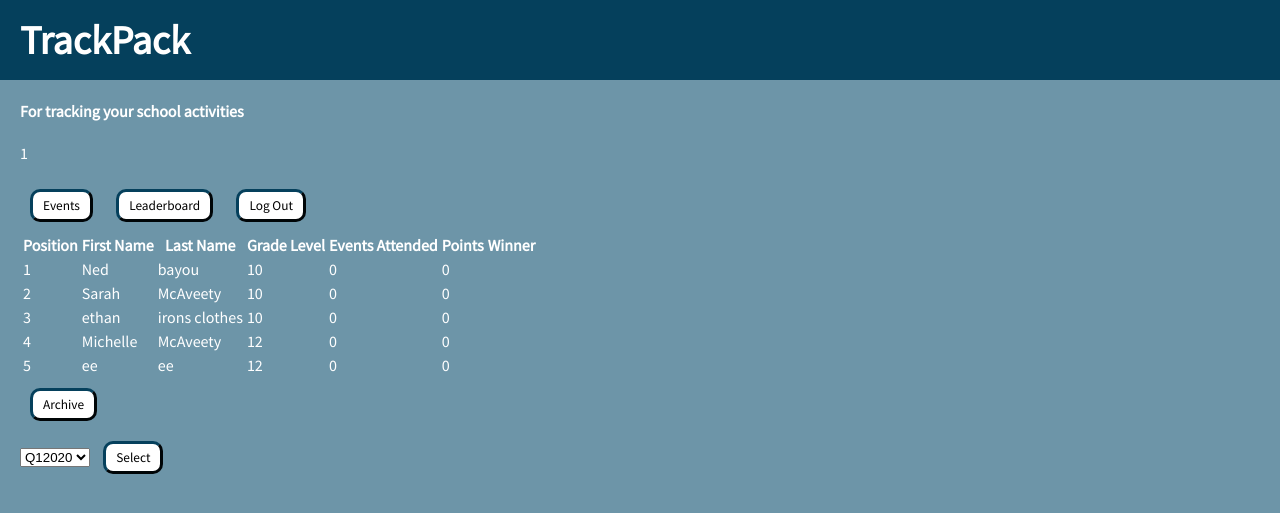
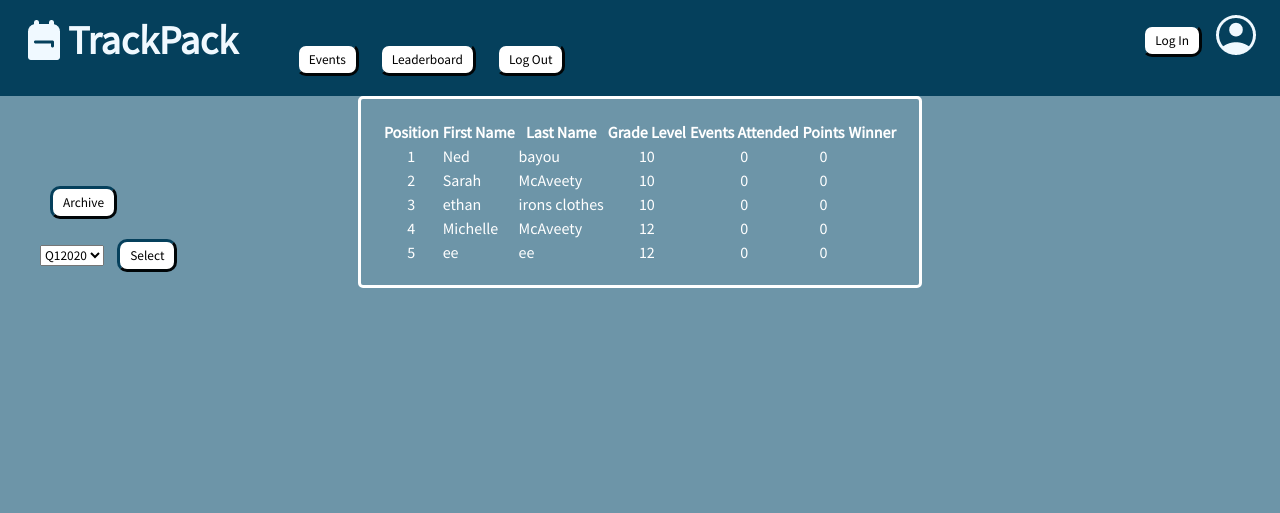
Before and after one commit to mcaveety/FBLA-2022, a Flask app: page /leaderboard in a window 1280 px wide. Shown: the top 513 px of the page. Run offline with Flask 2, Linux system fonts and the light colour scheme; the visitor is signed in with stand-in values (Sample User, id 1).

Commit message:
Update CSS

```diff
--- a/static/stylesheet.css
+++ b/static/stylesheet.css
@@ -1,5 +1,8 @@
+* {
+    font-family: "Source Sans Pro", sans-serif;
+}
+
 body {
-    font-family: "Source Sans Pro", sans-serif;
     color: #FFF;
     background-color: #6d95a8;
     margin: 0;
@@ -24,6 +27,31 @@ div {
     align-items: center;
 }
 
+.center_header {
+    display: inline-flex;
+    justify-content: center;
+    align-items: center;
+    float: contour;
+}
+
+.center_div {
+    display: flex;
+    justify-content: center;
+    align-items: center;
+}
+
+.center {
+    text-align: center;
+}
+
+.right_header {
+    display: inline-flex;
+    justify-content: flex-end;
+    align-items: center;
+    float: right;
+}
+
+
 button, input[type=submit] {
     border-radius: 10px;
     border-width: 3px;
@@ -40,9 +68,18 @@ button, input {
 
 a {
     text-decoration: none;
+    color: #f0f9ff;
 }
 
 .error_display {
     padding: 15px;
     color: darkred;
 }
+
+tbody {
+    padding: 20px;
+    border-style: solid;
+    border-radius: 5px;
+    border-width: 3px;
+    border-color: #FFFFFF;
+}
--- a/templates/base.html
+++ b/templates/base.html
@@ -10,20 +10,23 @@ Jinja2 also connects HTML files together (ex. base.html & login.html)
     <title>{% block title %}TrackPack{% endblock %}</title>
     <link rel="stylesheet" href="static\stylesheet.css">
     <link href='https://fonts.googleapis.com/css?family=Source Sans Pro' rel='stylesheet'>
+    <link rel="icon" type="image/x-icon" href="/static/backpack_img.png">
 </head>
 <body>
     <header class="header-title">
+        <a href="{{ url_for('splash_page') }}">
         <div class="left_header">
+            <img src="/static/backpack_img.png" alt="Home">
             <p>TrackPack</p>
         </div>
-    </header>
+        </a>
+        <div class="right_header">
+        <button>Log In</button>
+        <a href="{{ url_for('dashboard_page') }}"><img src="/static/account_img.png" alt="Account"></a>
+        </div>
 
-    <div>
-    <h4>For tracking your school activities</h4>
     {% if session['student_number'] %}
-
-    <p>{{ session['student_number'] }}</p>
-
+        <div class="center_header">
             <a href="{{ url_for('events_page') }}">
                 <button>Events</button>
             </a>
@@ -35,19 +38,25 @@ Jinja2 also connects HTML files together (ex. base.html & login.html)
             <a href="{{ url_for('reset_session') }}">
                 <button>Log Out</button>
             </a>
+                </div>
+            {% endif %}
 
-    {% else %}
+    </header>
 
-    <a href="{{ url_for('login_page') }}">
-        <button>Log In</button>
-    </a>
-
-    {% endif %}
+    <div>
 
 
     {% block content %}
-
-    <p>Basic website info here</p>
+<div class="center">
+    <h2>Welcome to TrackPack!</h2>
+    <p>TrackPack can be used to earn points for every school event that you attend.</p>
+    <ul style="display: inline-block; text-align: left;">
+        <li>Dashboard displays your tracking progress</li>
+        <li>Events page features all of your school's activities</li>
+        <li>Leaderboard page shows the top students at your school</li>
+        <li>Redeem credits for prizes if you win in the previous quarter!</li>
+    </ul>
+</div>
 
 {% endblock %}
 
--- a/templates/events.html
+++ b/templates/events.html
@@ -14,10 +14,8 @@
 <a href="{{ url_for('events_page', num=event['num']) }}">
     <button>
         {{ event['name'] }}<br>
-        {{ event['desc'] }}<br>
         Type: {{ event['type'] }}<br>
         Date: {{ event['date'] }}<br>
-        Time: {{ event['time'] }}
     </button>
 </a>
 
--- a/templates/leaderboard.html
+++ b/templates/leaderboard.html
@@ -6,8 +6,8 @@
 
 <!-- Picks up where base.html left off -->
 {% block content %}
-
-<table>
+<div>
+    <table class="center_div">
 
         <tr>
             <th>Position</th>
@@ -22,19 +22,21 @@
         {% for student in users_data %}
 
         <tr>
-        <td>{{ loop.index }}</td>
+            <td class="center">{{ loop.index }}</td>
             <td>{{ student['first_name'] }}</td>
             <td>{{ student['last_name'] }}</td>
-        <td>{{ student['grade_level'] }}</td>
-        <td>{{ student['num_attended'] }}</td>
-        <td>{{ student['points'] }}</td>
-        <td>{{ student.get('winner', "") }}</td>
+            <td class="center">{{ student['grade_level'] }}</td>
+            <td class="center">{{ student['num_attended'] }}</td>
+            <td class="center">{{ student['points'] }}</td>
+            <td class="center">{{ student.get('winner', "") }}</td>
         </tr>
 
         {% endfor %}
 
     </table>
+</div>
 
+<div class="center_div" style="display: block">
 <form name="archive" method="post">
 
     <input type="submit" name="btn" value="Archive">
@@ -52,6 +54,6 @@
     <input type="submit" name="btn" value="Select">
 
 </form>
-
+</div>
 
 {% endblock %}
```
Lines whose indentation alone changed are shown as unchanged.
